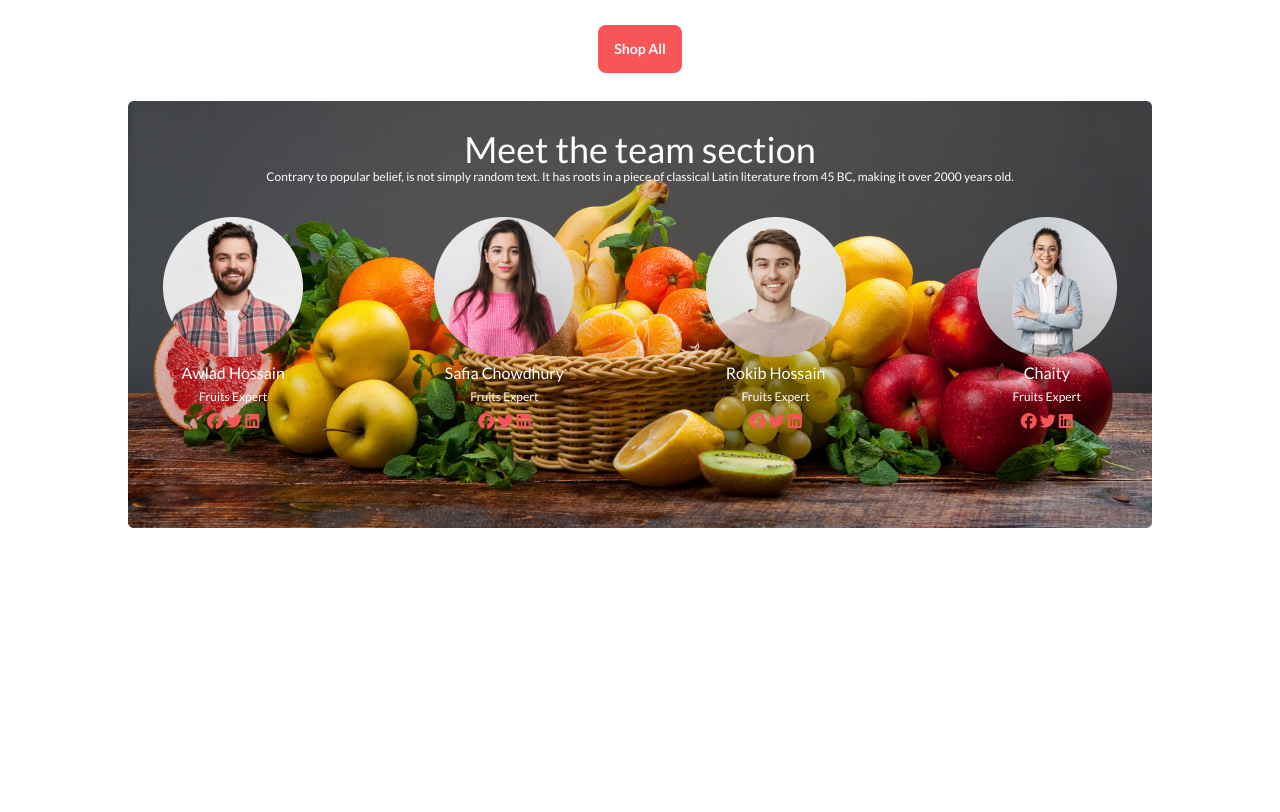
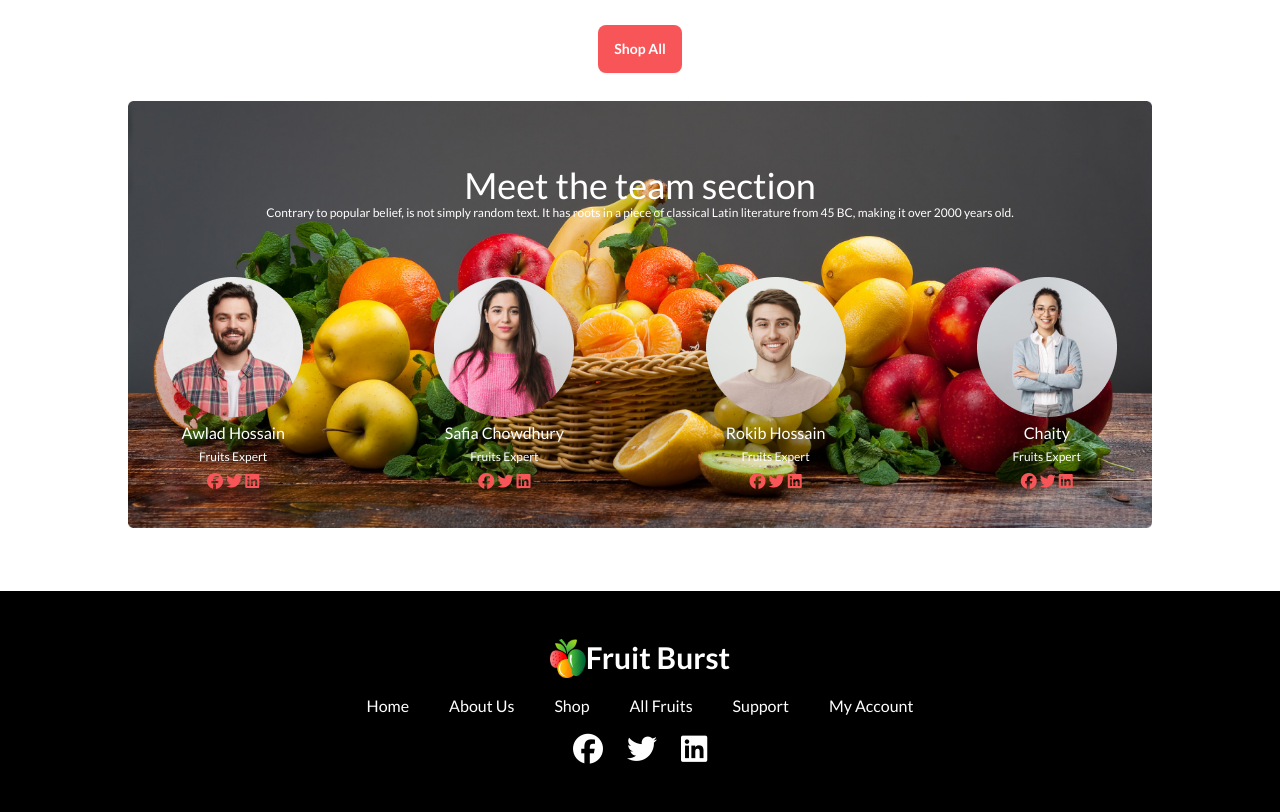
Before and after one commit to shaon1087/fruit-burst, a plain HTML site: page index.html in a window 1280 px wide. Shown: the part 1577-2389 px from the top of the page. Before the commit the page ends 2105 px from the top, so only its background shows below. Drawn offline with nearby package versions, Linux system fonts and the light colour scheme.

Commit message:
footer part added

```diff
--- a/index.html
+++ b/index.html
@@ -392,16 +392,16 @@
   </section>
 
   <!-- team section part -->
-  <section class=" flex   justify-center">
+  <section class=" flex justify-center">
     <div class="w-4/5 ">
         <div class="absolute w-4/5 ">
             <img class="w-full relative" src="./images/banner1.png" alt="">
         </div>
-        <div class="relative text-center pt-7">
+        <div class="relative text-center pt-16">
             <h1 class="text-4xl text-extrabold text-[#FFFFFF]">Meet the team section</h1>
             <p class="text-xs text-white">Contrary to popular belief, is not simply random text. It has roots in a piece of classical Latin literature from 45 BC, making it over 2000 years old.</p>
         </div>
-        <div class="absolute mt-8 w-4/5 flex justify-evenly  items-center gap-24">
+        <div class="absolute mt-14 w-4/5 flex justify-evenly  items-center gap-24">
             <div class="text-center space-y-1">
                 <img src="./images/member1.png" alt="">
                 <h1 class="text-base text-white text-bold">Awlad Hossain</h1>
@@ -445,13 +445,28 @@
         </div>
     </div>
 </section>
-
 </main>
-
-
-
-</main>
-
-
+<!-- footer part added -->
+<footer class=" mt-[370px] text-center bg-black text-white pt-12 pb-12 space-y-4">
+    <div class="flex justify-center">
+        <div class="flex">
+            <img class="w-9" src="./images/logo.png" alt="">
+            <a class="normal-case text-3xl font-bold">Fruit Burst</a>
+        </div>
+    </div>
+    <div class="flex justify-center items-center gap-10">
+        <button>Home</button>
+        <button>About Us</button>
+        <button>Shop</button>
+        <button>All Fruits</button>
+        <button>Support</button>
+        <button>My Account</button>
+    </div>
+    <div class="flex justify-center items-center gap-6 text-3xl">
+        <i class="fa-brands fa-facebook"></i>
+        <i class="fa-brands fa-twitter"></i>
+        <i class="fa-brands fa-linkedin"></i>
+    </div>
+</footer>
 </body>
 </html>
```
